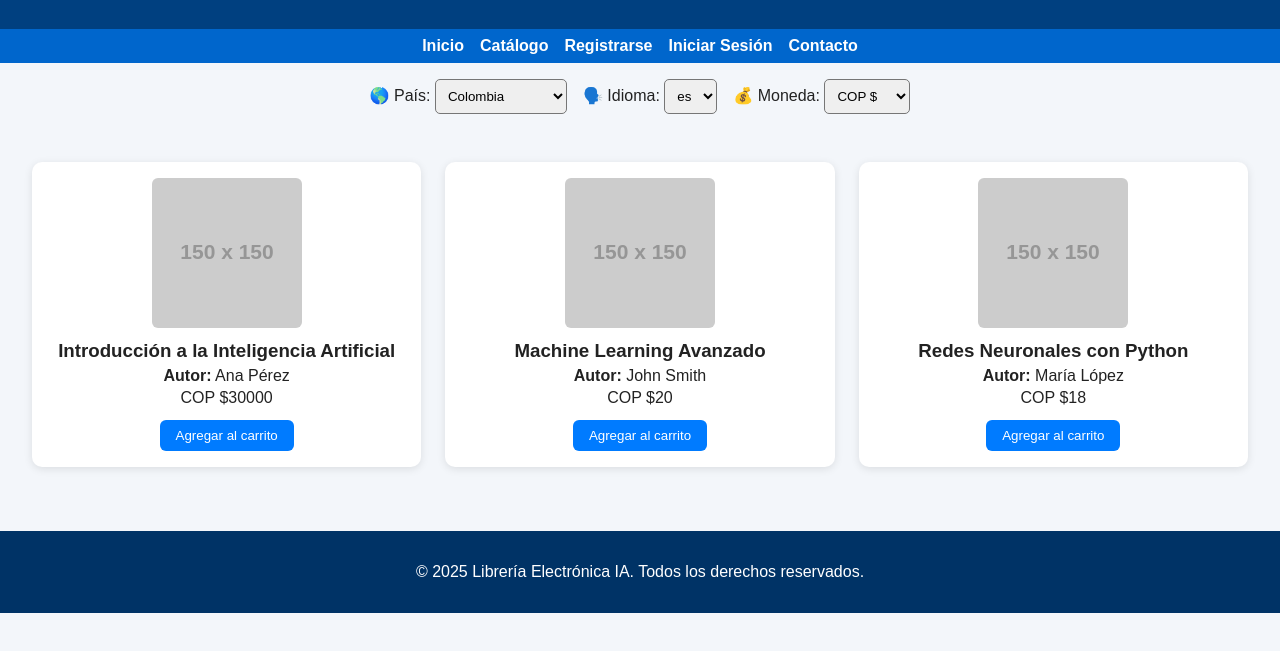
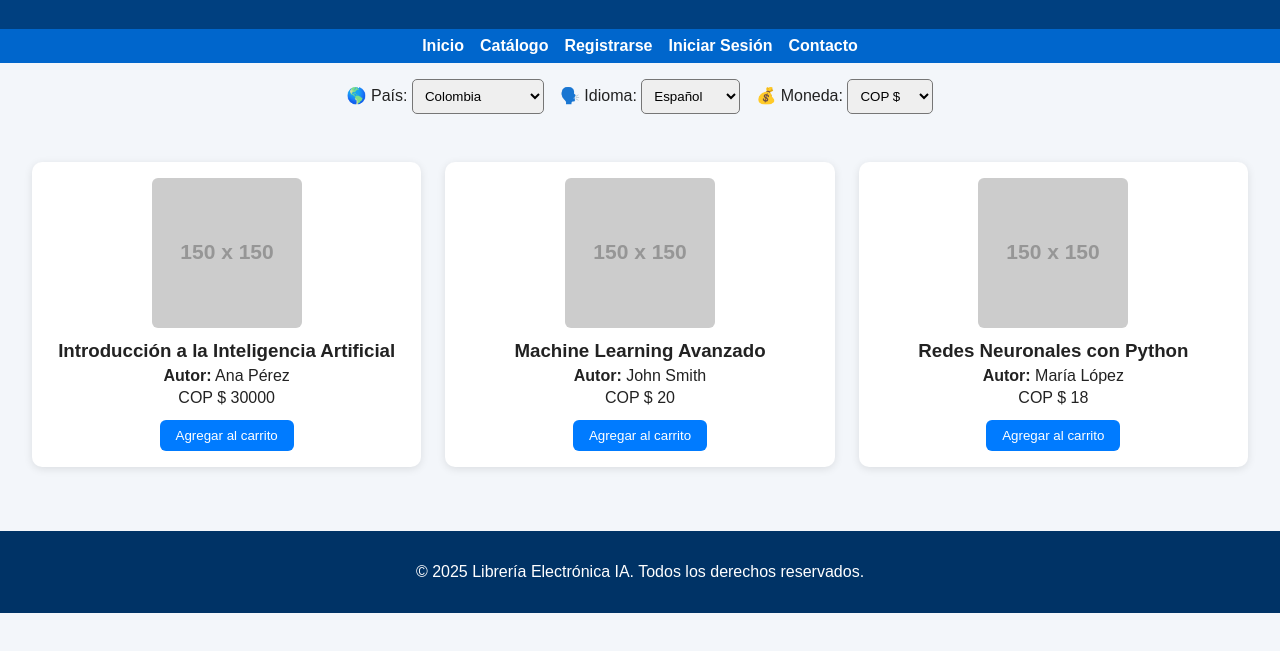
Before and after one commit to cesdiweb/libreria-electronica-ia, a plain HTML site: page index.html in a window 1280 px wide. Shown: the part 117-768 px from the top of the page. Drawn offline with Linux system fonts and the light colour scheme; placeholder pictures from the web are drawn by us.

Commit message:
Actualizo index.html con 14 países, idiomas legibles y selector funcional

```diff
--- a/index.html
+++ b/index.html
@@ -1,4 +1,3 @@
-
 <!DOCTYPE html>
 <html lang="es">
 <head>
@@ -162,6 +161,17 @@
       { code: "AU", name: "Australia", language: "en", currency: "AUD $" }
     ];
 
+    const languageNames = {
+      es: "Español",
+      en: "Inglés",
+      fr: "Francés",
+      pt: "Portugués",
+      ja: "Japonés",
+      ko: "Coreano",
+      hi: "Hindi",
+      zh: "Chino"
+    };
+
     const countrySelect = document.getElementById("country");
     const languageSelect = document.getElementById("language");
     const currencySelect = document.getElementById("currency");
@@ -169,7 +179,8 @@
     countriesData.forEach(country => {
       countrySelect.innerHTML += `<option value="${country.code}">${country.name}</option>`;
       if (!languageSelect.querySelector(`option[value='${country.language}']`)) {
-        languageSelect.innerHTML += `<option value="${country.language}">${country.language}</option>`;
+        const langName = languageNames[country.language] || country.language;
+        languageSelect.innerHTML += `<option value="${country.language}">${langName}</option>`;
       }
       if (!currencySelect.querySelector(`option[value='${country.currency}']`)) {
         currencySelect.innerHTML += `<option value="${country.currency}">${country.currency}</option>`;
@@ -180,7 +191,7 @@
       const prices = document.querySelectorAll(".price");
       prices.forEach(el => {
         const base = el.getAttribute("data-base");
-        el.textContent = symbol + base;
+        el.textContent = `${symbol} ${base}`;
       });
     }
 
```
